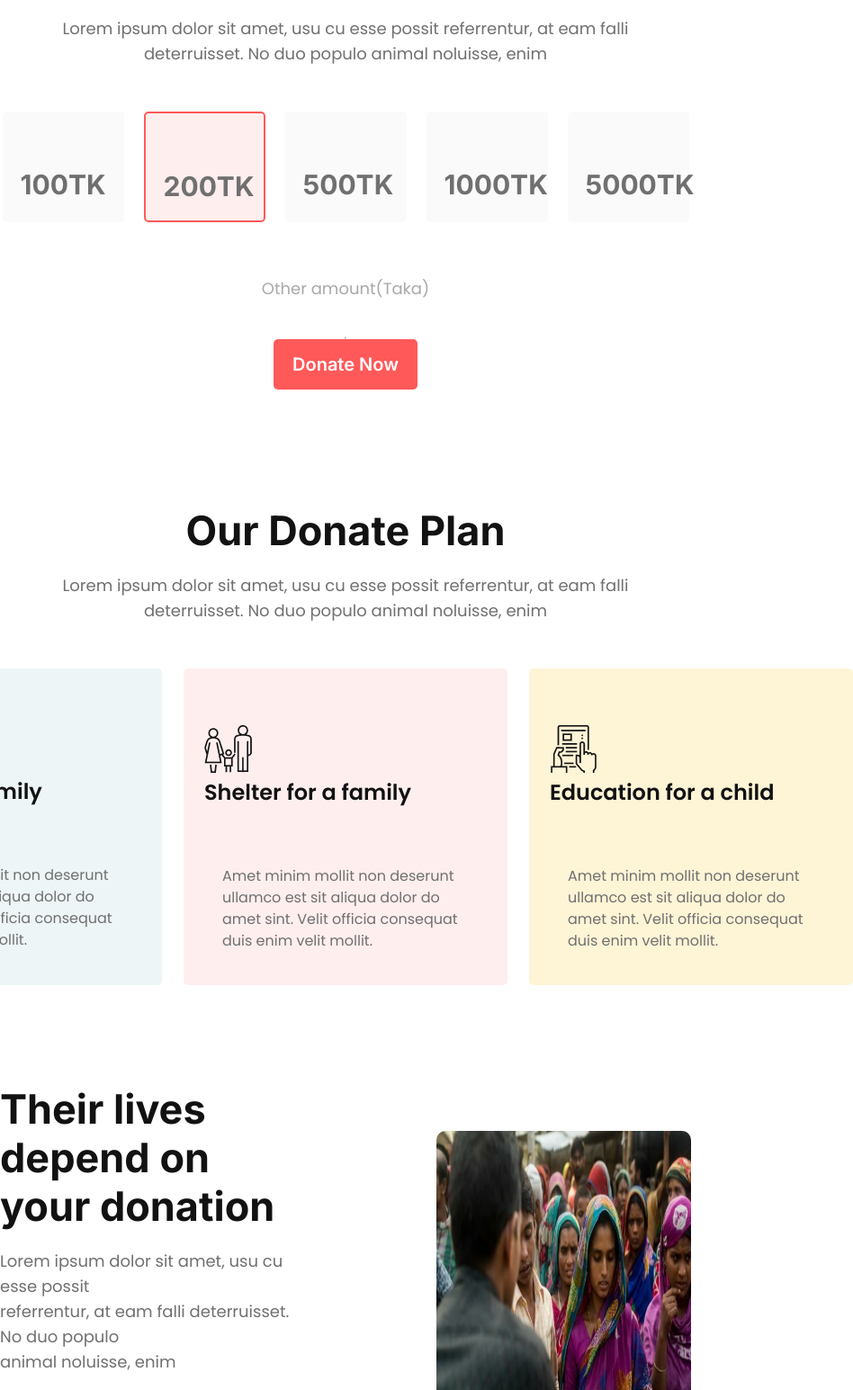
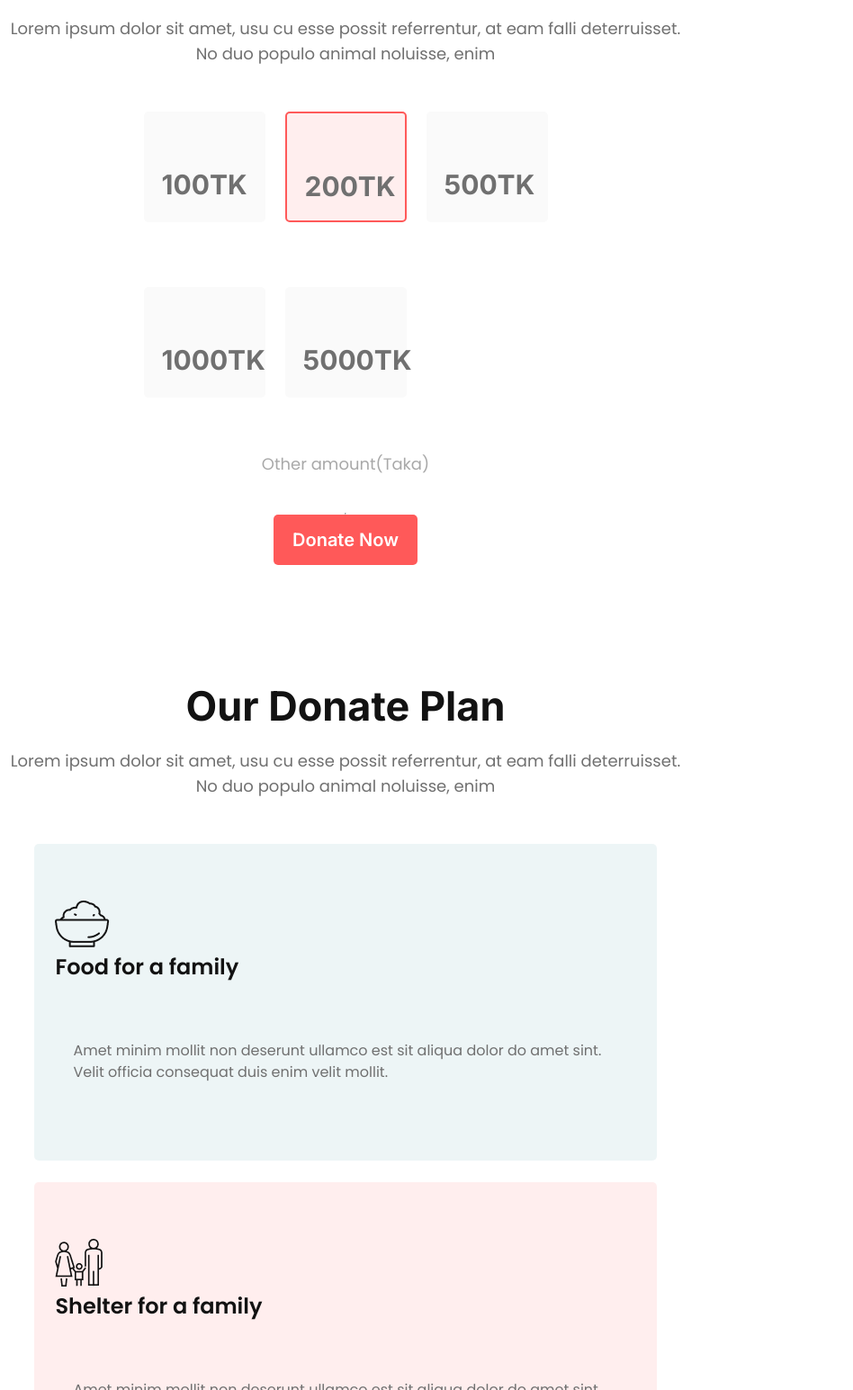
Before and after one commit to tariqul420/DONATE-TODAY, a plain HTML site: page index.html in a window 768 px wide. Shown: the part 855-2400 px from the top of the page at 90% size, 948 px wide, since content can reach past the window. Drawn offline with Linux system fonts and the light colour scheme.

Commit message:
media tablate

```diff
--- a/styles/style.css
+++ b/styles/style.css
@@ -330,3 +330,46 @@ footer p{
     }
 
 }
+
+@media screen and (min-width: 480.1px) and (max-width: 768px) {
+    header h1{
+        font-size: 40px;
+        line-height: 60px;
+    }
+    .card-container {
+        grid-template-columns: repeat(3, 1fr);
+        align-items: center;
+        justify-content: center;
+    }
+    .donate-plan p{
+        margin-bottom: 50px;
+    }
+
+    .donate-card .card{
+        width: 90%;
+        margin: 0 auto;
+    }
+
+    .donate-card,
+    .donation {
+        flex-direction: column;
+    }
+
+    .donate-img {
+        width: 100%;
+        height: 100%;
+    }
+
+    .donate-text,
+    .donate-text h2,
+    .donate-text p {
+        text-align: center;
+    }
+
+    #display-none {
+        display: none;
+    }
+    .get-update-form{
+        width: 100%;
+    }
+}
```
